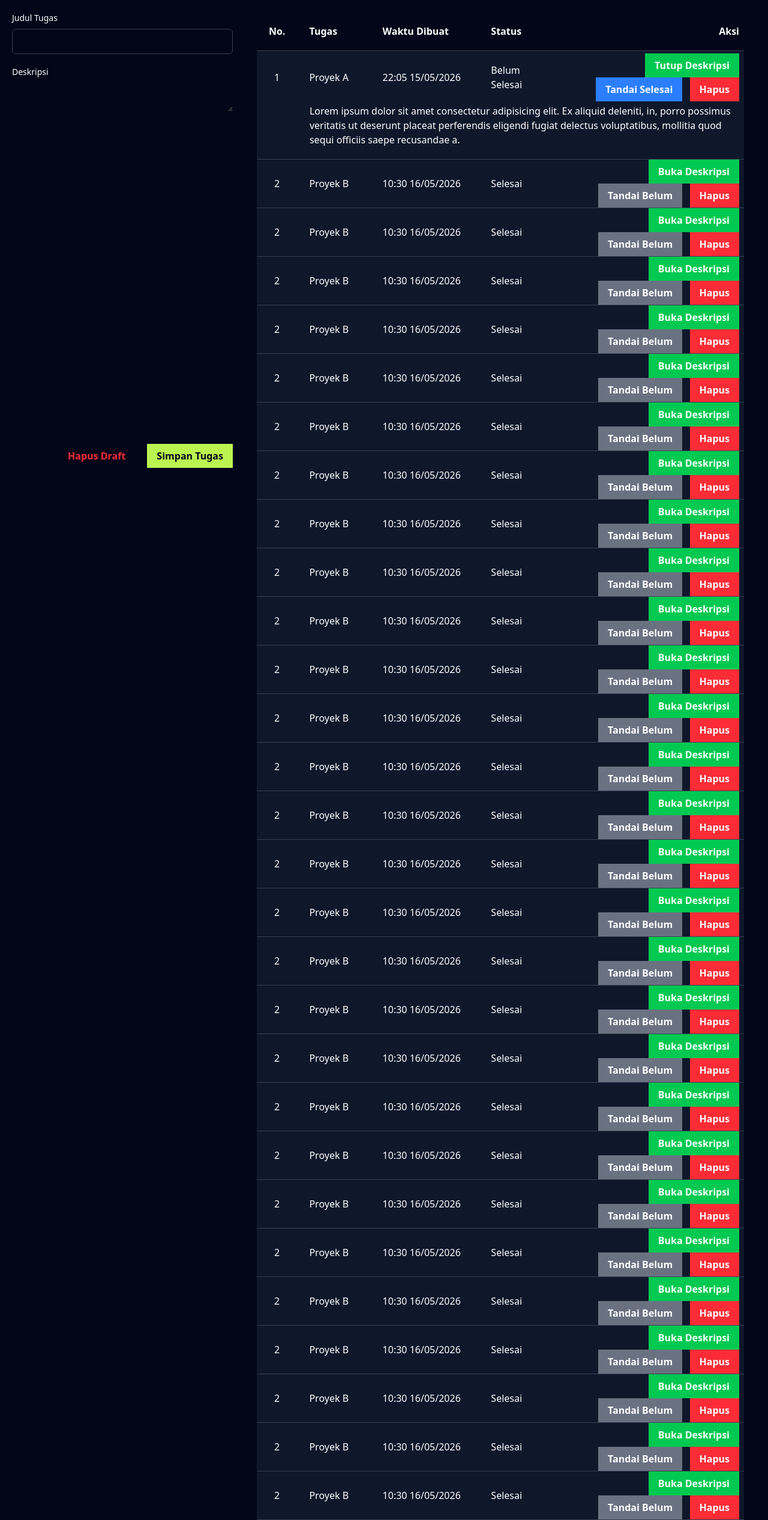
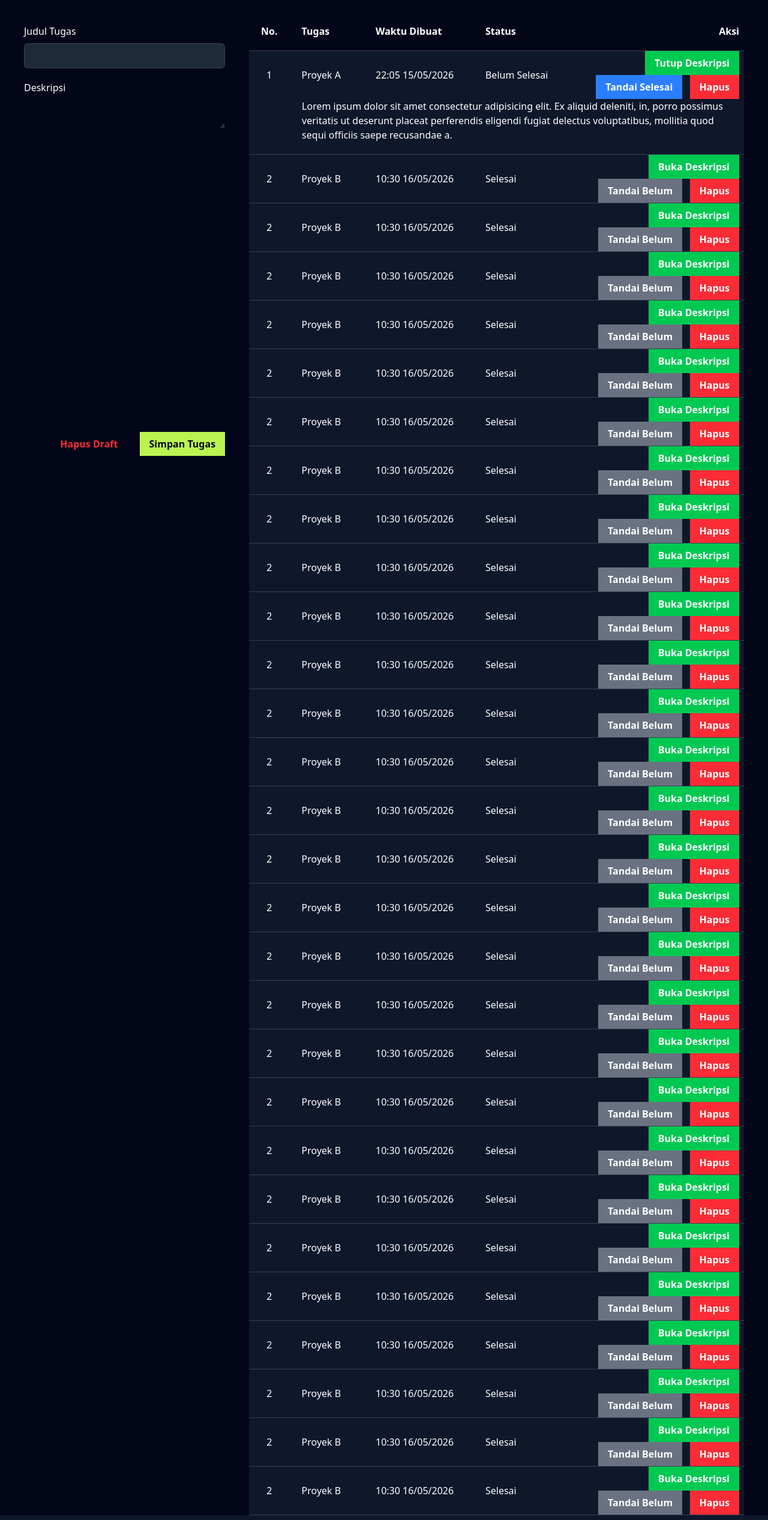
Before and after one commit to Erbitine7/task-tracker, a CodeIgniter 4 app: the page made by app/Views/home.php in a window 1280 px wide. Shown: the whole page at 60% size. Run offline with PHP 8.4 and a stand-in for CodeIgniter, Linux system fonts and the light colour scheme; the template is opened without the code that fills it, so the values that code supplies are empty; some libraries are stand-ins or nearby versions.

Commit message:
Added TinyMCE style.css, Added draft capabilities

```diff
--- a/app/Views/home.php
+++ b/app/Views/home.php
@@ -5,27 +5,27 @@
     <meta name="viewport" content="width=device-width, initial-scale=1.0">
     <title>Task Tracker</title>
     <link rel="stylesheet" href="<?= base_url('css/output.css') ?>">
+    <link rel="stylesheet" href="<?= base_url('css/style.css') ?>">
     <script>
         window.APP_CONFIG = {
             baseUrl: "<?= base_url() ?>"
         };
     </script>
     <script src="<?= base_url('tinymce/tinymce.min.js') ?>" referrerpolicy="origin" crossorigin="anonymous"></script>
-    <script src="<?= base_url('js/scripts.js') ?>"></script>
 </head>
 <body class="bg-slate-950 text-white flex flex-row justify-between">
         <!-- <h1 class="text-2xl font-bold ml-5 py-10">Tambah Tugas</h1> -->
-    <form action="#" method="POST" class="w-1/3 h-screen p-5 flex flex-col sticky top-0">
+    <form action="#" method="POST" class="w-1/3 h-screen p-10 flex flex-col sticky top-0">
         <div class="mb-5">
-            <label for="tugas" class="block mb-2 text-sm font-medium">Judul Tugas</label>
-            <input type="text" id="tugas" name="tugas" class="w-full p-2 border border-gray-700 rounded-md focus:outline-none focus:ring-2 focus:ring-lime-300">
+            <label for="tugas" class="block mb-2 text-md font-medium">Judul Tugas</label>
+            <input type="text" id="tugas" name="tugas" onchange="saveDraft()" class="w-full p-2 border bg-gray-800 border-gray-700 rounded-md focus:outline-none focus:ring-2 focus:ring-lime-300">
         </div>
         <div class="mb-5 grow flex flex-col">
-            <label for="deskripsi" class="block mb-2 text-sm font-medium">Deskripsi</label>
-            <textarea id="deskripsi" name="deskripsi"></textarea>
+            <label for="deskripsi" class="block mb-2 text-md font-medium">Deskripsi</label>
+            <textarea id="deskripsi" name="deskripsi" onchange="saveDraft()"></textarea>
         </div>
         <div class="flex justify-end gap-5">
-            <button type="reset" class=" text-red-500 font-bold py-2 px-4 cursor-pointer">
+            <button type="reset" onclick="removeDraft()" class=" text-red-500 font-bold py-2 px-4 cursor-pointer">
                 Hapus Draft
             </button>
             <button type="submit" class="bg-lime-300 hover:bg-lime-700 text-slate-950 font-bold py-2 px-4 cursor-pointer">
@@ -33,7 +33,7 @@
             </button>
         </div>
     </form>
-    <table class="table-auto w-2/3 mt-5 border-collapse mr-10 ml-5 h-min">
+    <table class="table-auto w-2/3 mt-5 border-collapse mr-10 h-min">
         <thead>
             <th class="p-5 text-left w-px">No.</th>
             <th class="p-5 text-left">Tugas</th>
@@ -542,5 +542,6 @@
             </tr>
         </tbody>
     </table>
+    <script src="<?= base_url('js/scripts.js') ?>"></script>
 </body>
 </html>
--- a/public/css/output.css
+++ b/public/css/output.css
@@ -484,6 +484,9 @@
   .bg-gray-500 {
     background-color: var(--color-gray-500);
   }
+  .bg-gray-800 {
+    background-color: var(--color-gray-800);
+  }
   .bg-gray-900 {
     background-color: var(--color-gray-900);
   }
@@ -559,6 +562,9 @@
   .pl-2 {
     padding-left: calc(var(--spacing) * 2);
   }
+  .pl-10 {
+    padding-left: calc(var(--spacing) * 10);
+  }
   .pl-20 {
     padding-left: calc(var(--spacing) * 20);
   }
@@ -595,6 +601,9 @@
   .font-medium {
     --tw-font-weight: var(--font-weight-medium);
     font-weight: var(--font-weight-medium);
+  }
+  .text-blue-500 {
+    color: var(--color-blue-500);
   }
   .text-red-400 {
     color: var(--color-red-400);
--- /dev/null
+++ b/public/css/style.css
@@ -0,0 +1,5 @@
+.tox {
+    border: none;
+    border-radius: 0;
+    flex-grow: 1;
+}
```
Also changed, not shown: public/js/scripts.js (+37 -4 lines).
